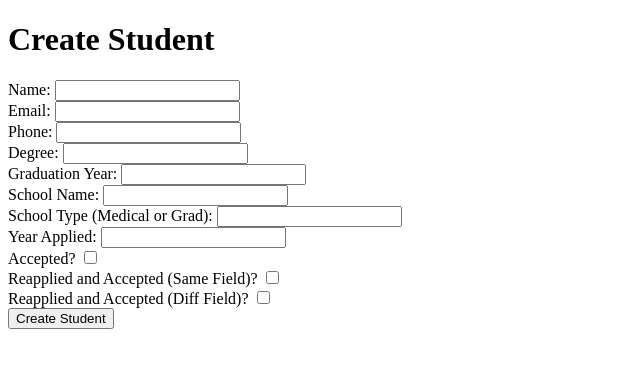
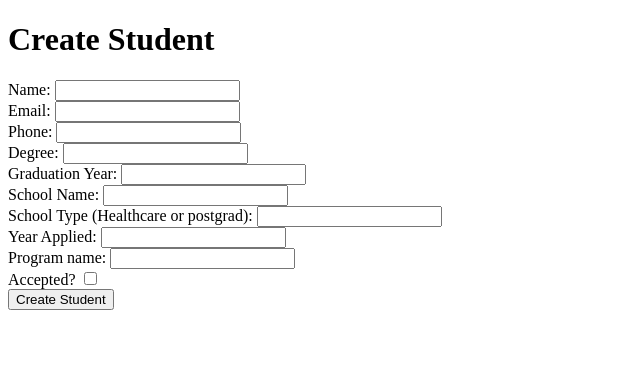
Before and after one commit to mebcool/Gradoutcome, a Flask app: page /createstudent in a window 1280 px wide. Shown: the part 34-402 px from the top of the page, without its empty margins (0-640 px from the left). Run offline with Flask 3, Linux system fonts and the light colour scheme; a user stored in the database is signed in.

Commit message:
Update createstudent.html

```diff
--- a/proto3/templates/createstudent.html
+++ b/proto3/templates/createstudent.html
@@ -20,18 +20,17 @@
         <!-- Fields for School Information -->
         <label for="school_name">School Name:</label>
         <input type="text" name="school_name" required><br>
-        <label for="school_type">School Type (Medical or Grad):</label>
+        <label for="school_type">School Type (Healthcare or postgrad):</label>
         <input type="text" name="school_type" required><br>
+
 
         <!-- Fields for Application Information -->
         <label for="yearapplied">Year Applied:</label>
         <input type="number" name="yearapplied" required><br>
+        <label for="program">Program name:</label>
+        <input type="text" name="program" required><br>
         <label for="accepted">Accepted?</label>
         <input type="checkbox" name="accepted"><br>
-        <label for="reapp_accepted_same_field">Reapplied and Accepted (Same Field)?</label>
-        <input type="checkbox" name="reapp_accepted_same_field"><br>
-        <label for="reapp_accepted_diff_field">Reapplied and Accepted (Diff Field)?</label>
-        <input type="checkbox" name="reapp_accepted_diff_field"><br>
 
         <button type="submit">Create Student</button>
     </form>
```
